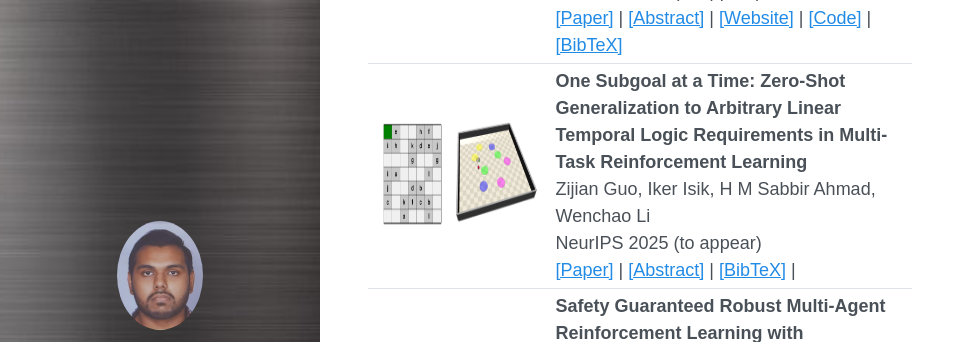
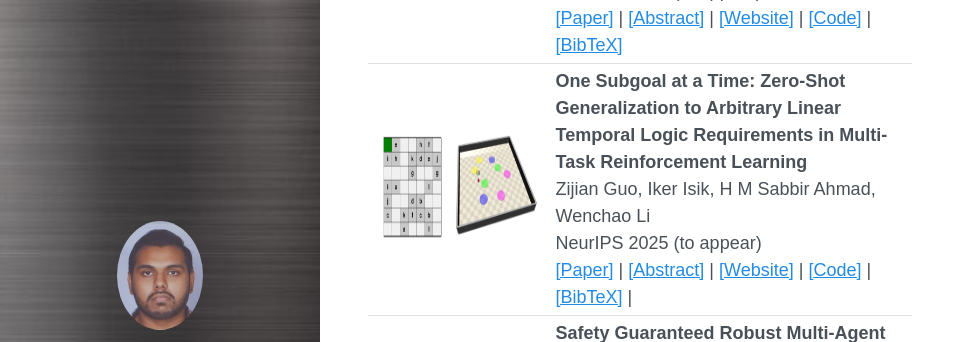
Before and after one commit to SabbirAhmad26/sabbirahmad26.github.io, a Jekyll site: the page built from README.md, in a window 1280 px wide and 900 px high, scrolled down 1004 px, cut to the strip 0-342 px from the top of the window. Shown: the whole strip, without its empty margins (0-975 px from the left). Built offline with Jekyll 4.4.1, drawn with Linux system fonts in a browser that asks for light colours; nearby versions of some CDN libraries; our own code applies the rules of GitHub Pages for plain Markdown files.

Commit message:
Update home.html

```diff
--- a/_layouts/home.html
+++ b/_layouts/home.html
@@ -99,6 +99,8 @@
                 <div class="publication-links">
                     <a href="https://arxiv.org/pdf/2508.01561">[Paper]</a> |
                     <a href="javascript:void(0);" onclick="toggleAbstract('abstract-1')">[Abstract]</a> |
+                    <a href="https://bu-depend-lab.github.io/GenZ-LTL/" target="_blank">[Website]</a> |
+                    <a href="https://github.com/BU-DEPEND-Lab/GenZ-LTL" target="_blank">[Code]</a> |
                     <a href="javascript:void(0);" onclick="toggleBibtex('bibtex-1')">[BibTeX]</a> |
                 </div>
                 <!-- Hidden Abstract and BibTeX sections -->
```
